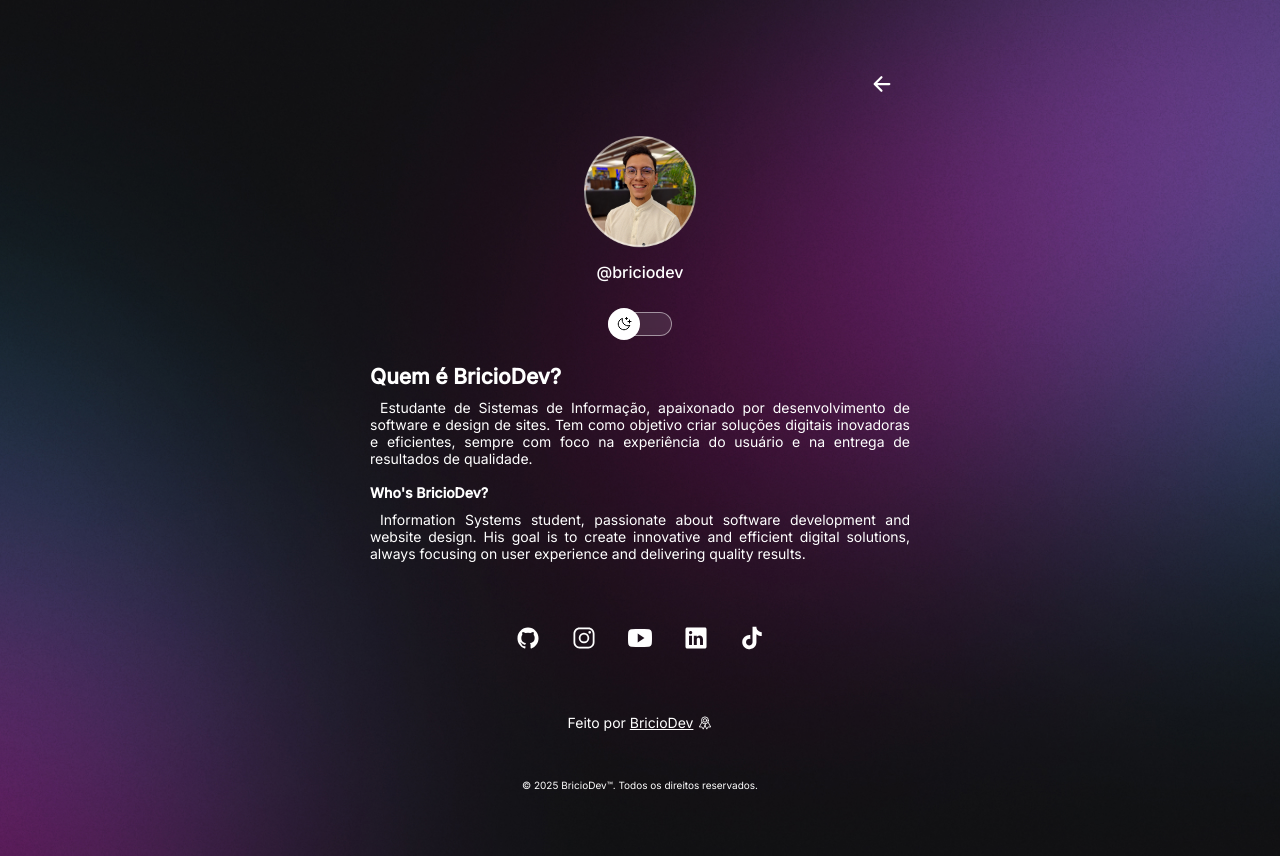
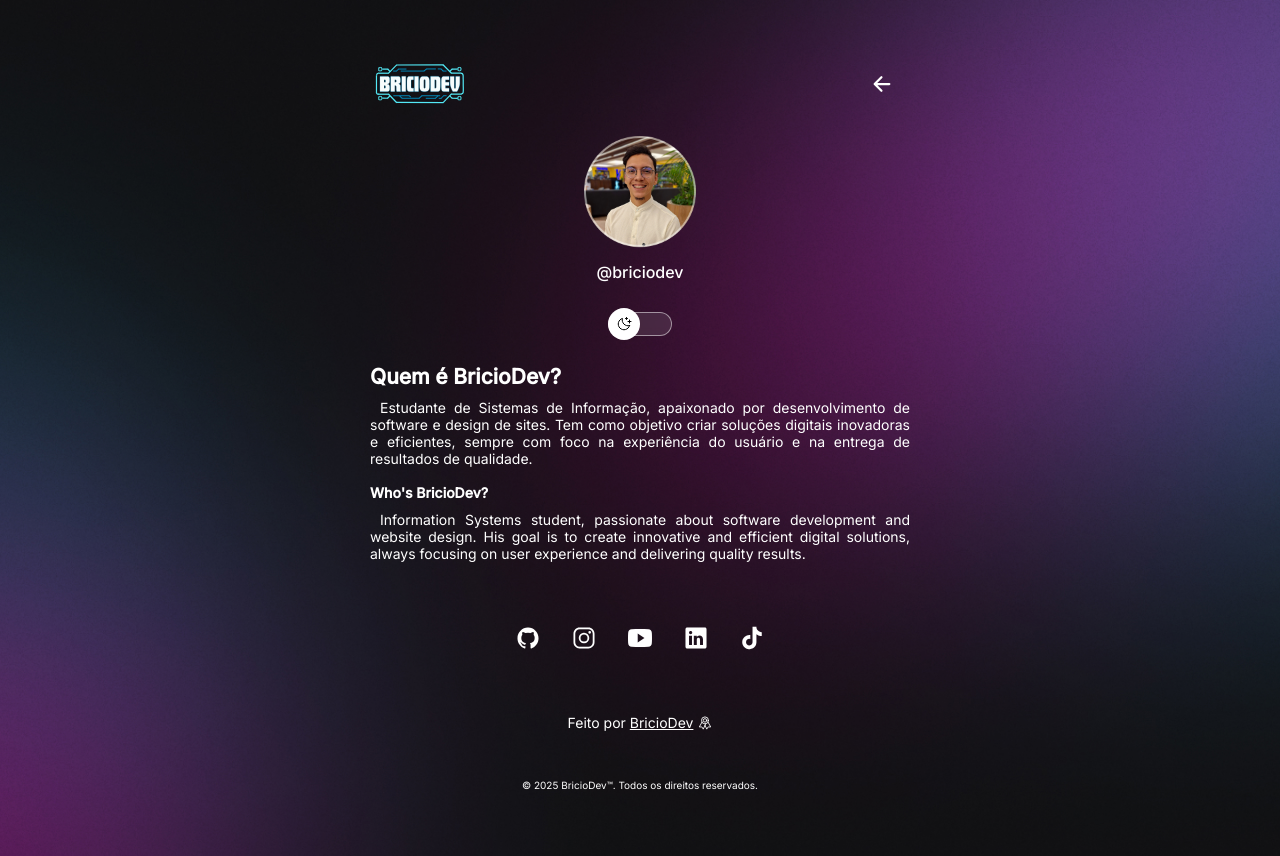
Before and after one commit to Bricio29/Bio-BricioDev, a plain HTML site: page home.html in a window 1280 px wide. Drawn offline with nearby package versions, Linux system fonts and the light colour scheme.

Commit message:
add logo in homepage and add avatar in favicon

```diff
--- a/home.html
+++ b/home.html
@@ -1,5 +1,5 @@
 <!DOCTYPE html>
-<html lang="en">
+<html lang="pt-br">
   <head>
     <link rel="preconnect" href="https://fonts.googleapis.com" />
     <link rel="preconnect" href="https://fonts.gstatic.com" crossorigin />
@@ -7,6 +7,7 @@
       href="https://fonts.googleapis.com/css2?family=Inter:wght@400;500&display=swap"
       rel="stylesheet"
     />
+    <link rel="icon" href="./assets/avatar.png" type="image/svg+xml">
 
     <meta charset="UTF-8" />
     <meta name="viewport" content="width=device-width, initial-scale=1.0" />
@@ -15,7 +16,8 @@
   </head>
   <body>
     <div id="container">
-      <div id="home">
+      <div id="nav">
+        <img src="./assets/logo.svg" alt="logo BricioDev" />
         <a href="#" onclick="if (document.referrer !== '') { history.back(); } else { window.location.href = './index.html'; } return false;">
           <ion-icon name="arrow-back-outline"></ion-icon>
         </a>
--- a/homestyle.css
+++ b/homestyle.css
@@ -41,15 +41,20 @@ body * {
   padding: 0 24px;
 }
 
-/* home */
-#home {
+/* nav */
+#nav {
   display: flex;
-  justify-content: end;
+  justify-content: space-between;
+  align-items: center;
 
   font-size: 24px;
 }
 
-#home a {
+#nav img {
+  width: 100px;
+}
+
+#nav a {
   display: flex;
   align-items: center;
   justify-content: center;
@@ -59,7 +64,7 @@ body * {
   border-radius: 50%;
 }
 
-#home a:hover {
+#nav a:hover {
   background: var(--highlight-color);
   padding: 16px;
 }
--- a/style.css
+++ b/style.css
@@ -39,6 +39,16 @@ body * {
   max-width: 588px;
   margin: 56px auto 0px;
   padding: 0 24px;
+}
+
+/* nav */
+#nav {
+  display: flex;
+  align-items: center;
+}
+
+#nav img {
+  width: 100px;
 }
 
 /* profile */
```
Also changed, not shown: index.html (+4 -0 lines), assets/logo-briciodev.svg (added), assets/logo.svg (added), assets/logo3d.svg (added).
